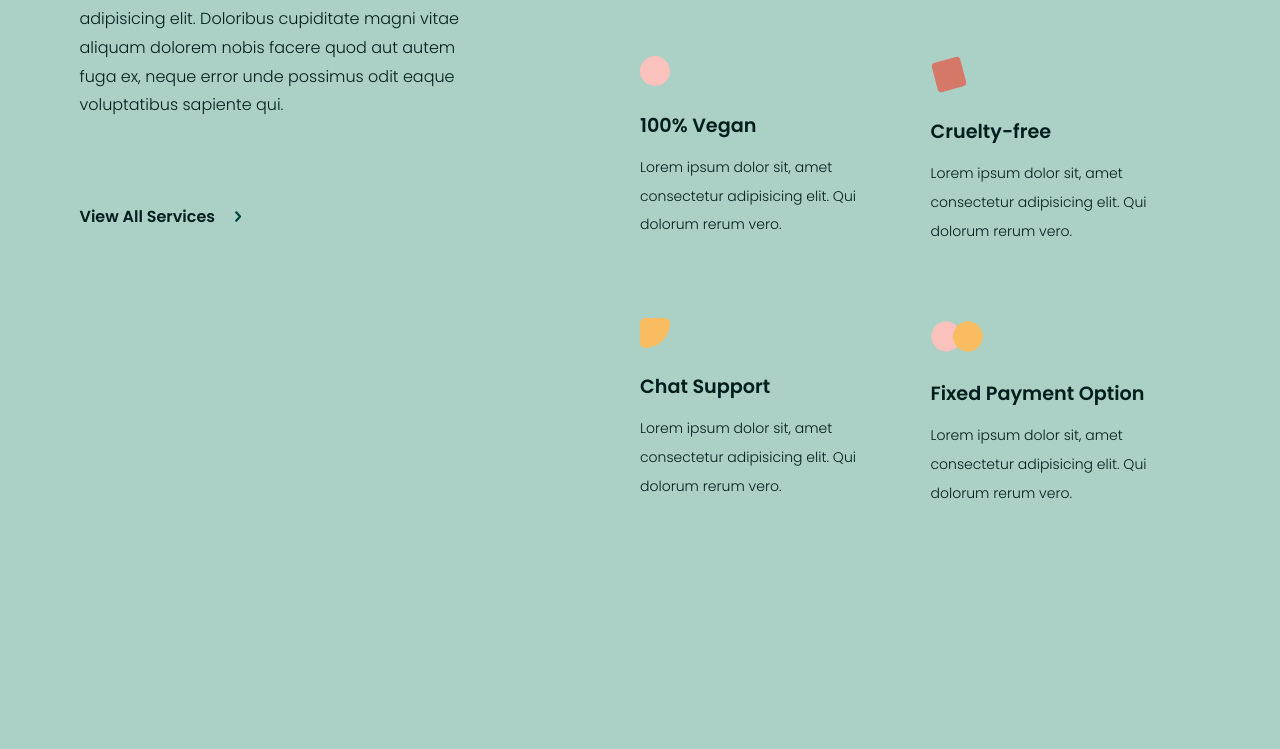
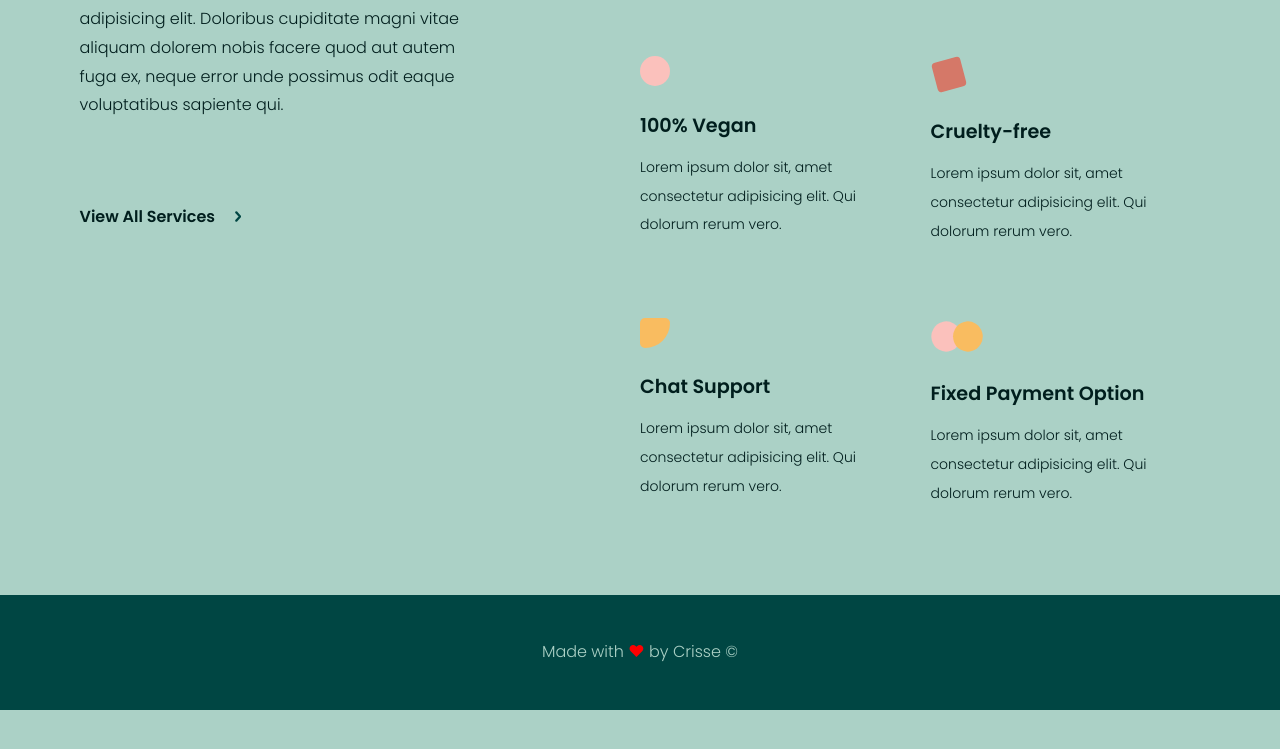
Before and after one commit to crissesoto/html-css-website, a website: page index.html in a window 1280 px wide. Shown: the part 1107-1856 px from the top of the page. After the commit the page ends 1817 px from the top, so only its background shows below. Drawn offline with nearby package versions, Linux system fonts and the light colour scheme; a script that the page names is missing.

Commit message:
added footer

```diff
--- /dev/null
+++ b/css/components/footer.scss
@@ -0,0 +1,16 @@
+@import "../variables.scss";
+
+footer {
+  background-color: $green;
+  padding: 32px;
+
+  p {
+    font-size: 1rem;
+    color: $lgreen;
+    text-align: center;
+  }
+
+  span.haert {
+    color: red;
+  }
+}
--- a/css/style.scss
+++ b/css/style.scss
@@ -4,3 +4,4 @@
 @import "./components/header.scss";
 @import "./components/banner.scss";
 @import "./components/features.scss";
+@import "./components/footer.scss";
--- a/css/variables.scss
+++ b/css/variables.scss
@@ -17,7 +17,6 @@ $white: #fffffe;
 body {
   font-family: "Poppins", -apple-system, BlinkMacSystemFont, "Segoe UI", Roboto,
     Oxygen, Ubuntu, Cantarell, "Open Sans", "Helvetica Neue", sans-serif;
-  height: 2000px;
   background-color: $lgreen;
 }
 
--- a/index.html
+++ b/index.html
@@ -89,7 +89,7 @@
             </div>
             <div class="image">
               <div class="image-inner">
-                <img src="./images/face.png" alt="Hand" />
+                <img src="./images/face.png" alt="face" />
                 <div class="feature-banner" id="featureBanner">100% Vegan</div>
                 <div class="feature-banner green" id="featureBannerGreen">
                   Cruelty-free
@@ -176,6 +176,9 @@
         </div>
       </div>
     </section>
+    <footer>
+      <p>Made with <span class="haert">&#10084</span> by Crisse &copy; <span id="year"></span></p>
+    </footer>
   </body>
   <script src="https://cdnjs.cloudflare.com/ajax/libs/ScrollMagic/2.0.7/ScrollMagic.min.js"></script>
   <script src="https://cdnjs.cloudflare.com/ajax/libs/ScrollMagic/2.0.7/plugins/animation.gsap.min.js"></script>
--- a/js/index.js
+++ b/js/index.js
@@ -127,3 +127,6 @@ const scene = new ScrollMagic.Scene({
 })
   .setTween(featuresTl)
   .addTo(controller);
+
+// footer
+document.getElementById("year").innerHTML = new Date().getFullYear();
```
Also changed, not shown: css/style.css.
